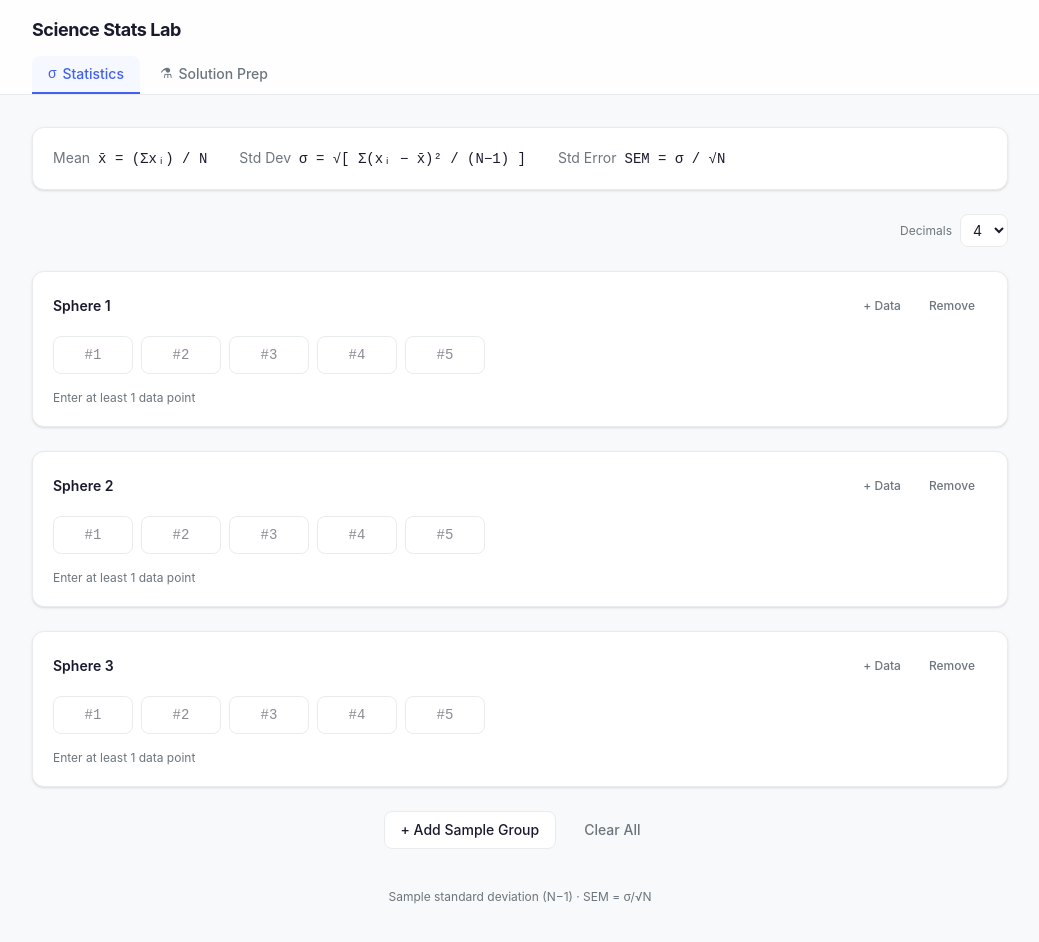
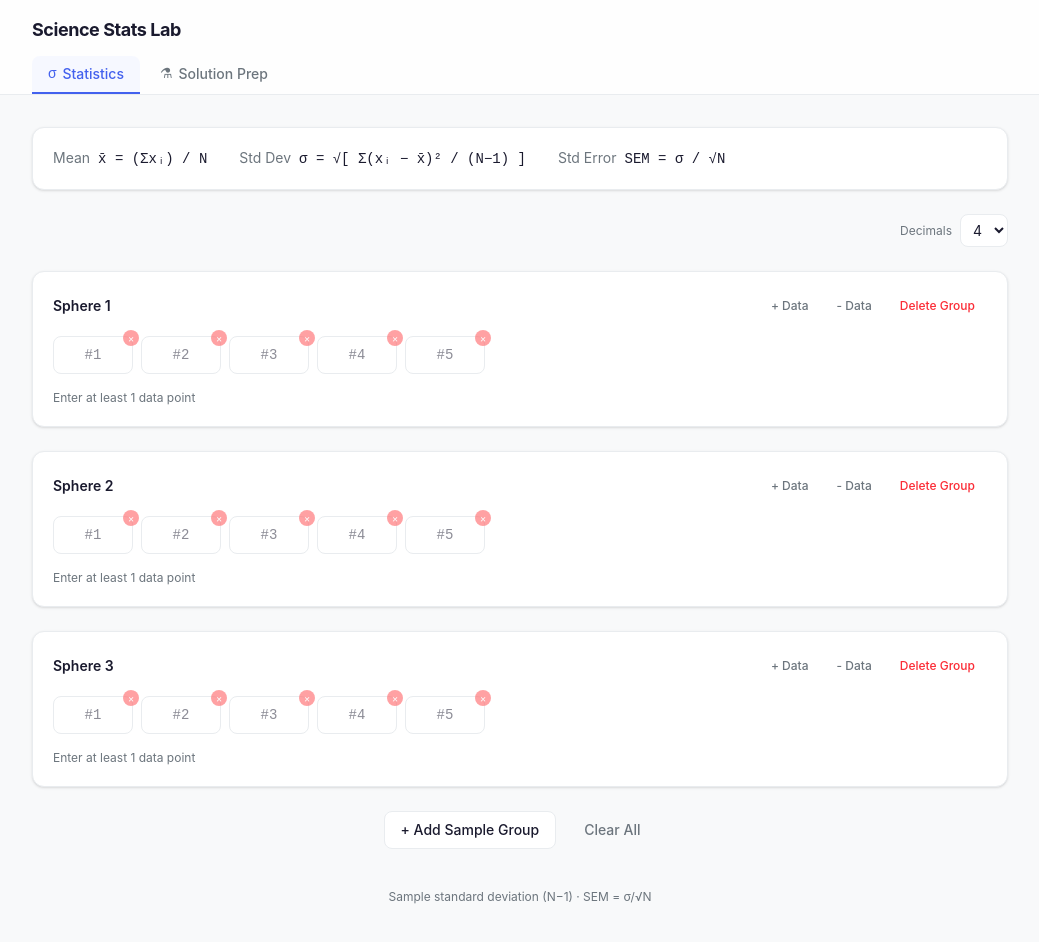
Before and after one commit to Thomaszhou22/science-stats, a React (Vite) app: page / in a window 1280 px wide. Shown: the top 942 px of the page, without its empty margins (120-1159 px from the left). Built offline with nearby package versions, Linux system fonts and the light colour scheme.

Commit message:
fix: separate remove-data vs delete-group buttons

```diff
--- a/src/components/StatsTool.tsx
+++ b/src/components/StatsTool.tsx
@@ -67,6 +67,11 @@ export default function StatsTool() {
       prev.map((g) => (g.id === groupId ? { ...g, values: g.values.filter((_, i) => i !== idx) } : g))
     )
   }
+  function removeLastRow(groupId: string) {
+    setGroups((prev) =>
+      prev.map((g) => (g.id === groupId ? { ...g, values: g.values.slice(0, -1) } : g))
+    )
+  }
   function addGroup() {
     setGroups((prev) => [...prev, newGroup()])
   }
@@ -126,7 +131,10 @@ export default function StatsTool() {
             />
             <div className="flex items-center gap-1">
               <Button size="sm" variant="ghost" onClick={() => addRow(r.id)}>+ Data</Button>
-              <Button size="sm" variant="ghost" onClick={() => removeGroup(r.id)}>Remove</Button>
+              {r.values.length > 1 && (
+                <Button size="sm" variant="ghost" onClick={() => removeLastRow(r.id)}>- Data</Button>
+              )}
+              <Button size="sm" variant="danger" onClick={() => removeGroup(r.id)}>Delete Group</Button>
             </div>
           </div>
 
@@ -140,10 +148,10 @@ export default function StatsTool() {
                   placeholder={`#${idx + 1}`}
                   className="w-20 text-center text-sm font-mono border border-[var(--color-border)] rounded-lg px-2 py-2 bg-white outline-none focus:ring-2 focus:ring-[var(--color-accent)]/30 focus:border-[var(--color-accent)] transition-all"
                 />
-                {r.values.length > 2 && (
+                {r.values.length > 1 && (
                   <button
                     onClick={() => removeRow(r.id, idx)}
-                    className="absolute -top-1.5 -right-1.5 w-4 h-4 rounded-full bg-red-400 text-white text-[10px] leading-none opacity-0 group-hover:opacity-100 transition-opacity flex items-center justify-center"
+                    className="absolute -top-1.5 -right-1.5 w-4 h-4 rounded-full bg-red-400 text-white text-[10px] leading-none opacity-60 hover:opacity-100 transition-opacity flex items-center justify-center"
                   >×</button>
                 )}
               </div>
```
